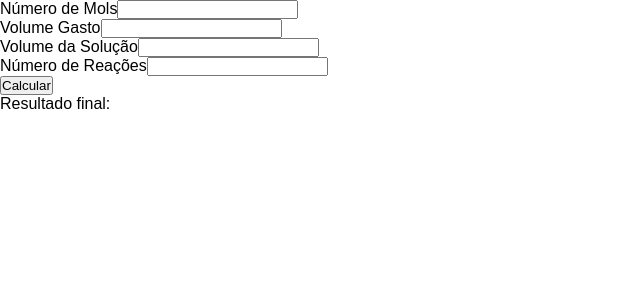
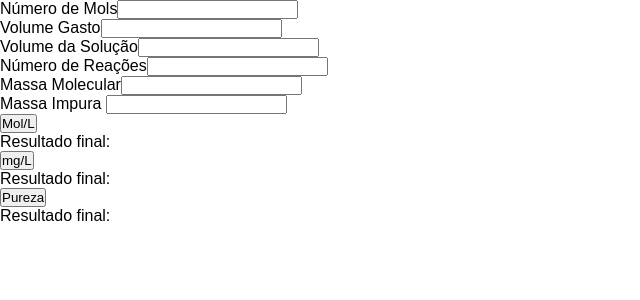
Before and after one commit to LuizVictorr/Volumetrias, a Next.js app: page / in a window 1280 px wide. Shown: the top 300 px of the page, without its empty margins (0-640 px from the left). Built offline with nearby package versions, Linux system fonts and the light colour scheme.

Commit message:
adicionado a massa e a pureza

```diff
--- a/pages/index.js
+++ b/pages/index.js
@@ -8,7 +8,11 @@ const Volumetria = () => {
   const [numInputs, setNumInputs] = useState('');
   const [InputValuesLeft, setInputValuesLeft] = useState([]);
   const [InputValuesRight, setInputValuesRight] = useState([]);
+  const [MassaMolecular, setMassaMolecular] = useState('');
+  const [MassaImpura, setMassaImpura] = useState('');
   const [volumetriaResultado, setVolumetriaResultado] = useState('');
+  const [Massa, setMassa] = useState('');
+  const [Pureza, setPureza] = useState('');
 
   const handleChangeMols = (e) => {
     setMols(e.target.value);
@@ -72,13 +76,35 @@ const Volumetria = () => {
       return resultRight;
   };
 
+  const handleChangeMassaMolecular = (e) => {
+    setMassaMolecular(e.target.value)
+  }
+
+  const handleChangeMassaImpura = (e) => {
+    setMassaImpura(e.target.value)
+  }
+
   // Faz o cálculo da volumetria
   const volumetriaNeutralizacao = () => {
     const resultLeft = multiplyValuesLeft();
     const resultRight = multiplyValuesRight();
     const vn = (mols * volumeGasto * resultRight) / (volumeSolução * resultLeft);
-    setVolumetriaResultado(vn.toFixed(4));
+    setVolumetriaResultado(vn);
     return vn;
+  };
+
+  const massa = () => {
+    const resultLeft = multiplyValuesLeft();
+    const resultRight = multiplyValuesRight();
+    const MVN = (mols * volumeGasto * resultRight) / (volumeSolução * resultLeft) * MassaMolecular * 1000
+    setMassa(MVN)
+  };
+
+  const pureza = () => {
+    const resultLeft = multiplyValuesLeft();
+    const resultRight = multiplyValuesRight();
+    const PVN = ((mols * volumeGasto * resultRight) / (volumeSolução * resultLeft) * MassaMolecular * 1000) * 100 / MassaImpura
+    setPureza(PVN)
   };
 
   return (
@@ -106,11 +132,37 @@ const Volumetria = () => {
         </div>
       )}
 
-          <button onClick={volumetriaNeutralizacao}>Calcular</button>
+      <div>
+        <label>Massa Molecular</label>
+        <input type="number" value={MassaMolecular} onChange={handleChangeMassaMolecular}/>
+      </div>
+
+      <div>
+        <label> Massa Impura </label>
+        <input type="number" value={MassaImpura} onChange={handleChangeMassaImpura}/>
+      </div>
+
+          <button onClick={volumetriaNeutralizacao}>Mol/L</button>
 
           {volumetriaResultado !== null && (
             <div>
               Resultado final: {volumetriaResultado}
+            </div>
+          )}
+
+          <button onClick={massa}>mg/L</button>
+
+          {Massa !== null && (
+            <div>
+              Resultado final: {Massa}
+            </div>
+          )}
+
+          <button onClick={pureza}>Pureza</button>
+
+          {Pureza !== null && (
+            <div>
+              Resultado final: {Pureza}
             </div>
           )}
     </div>
```
Lines whose indentation alone changed are shown as unchanged.
